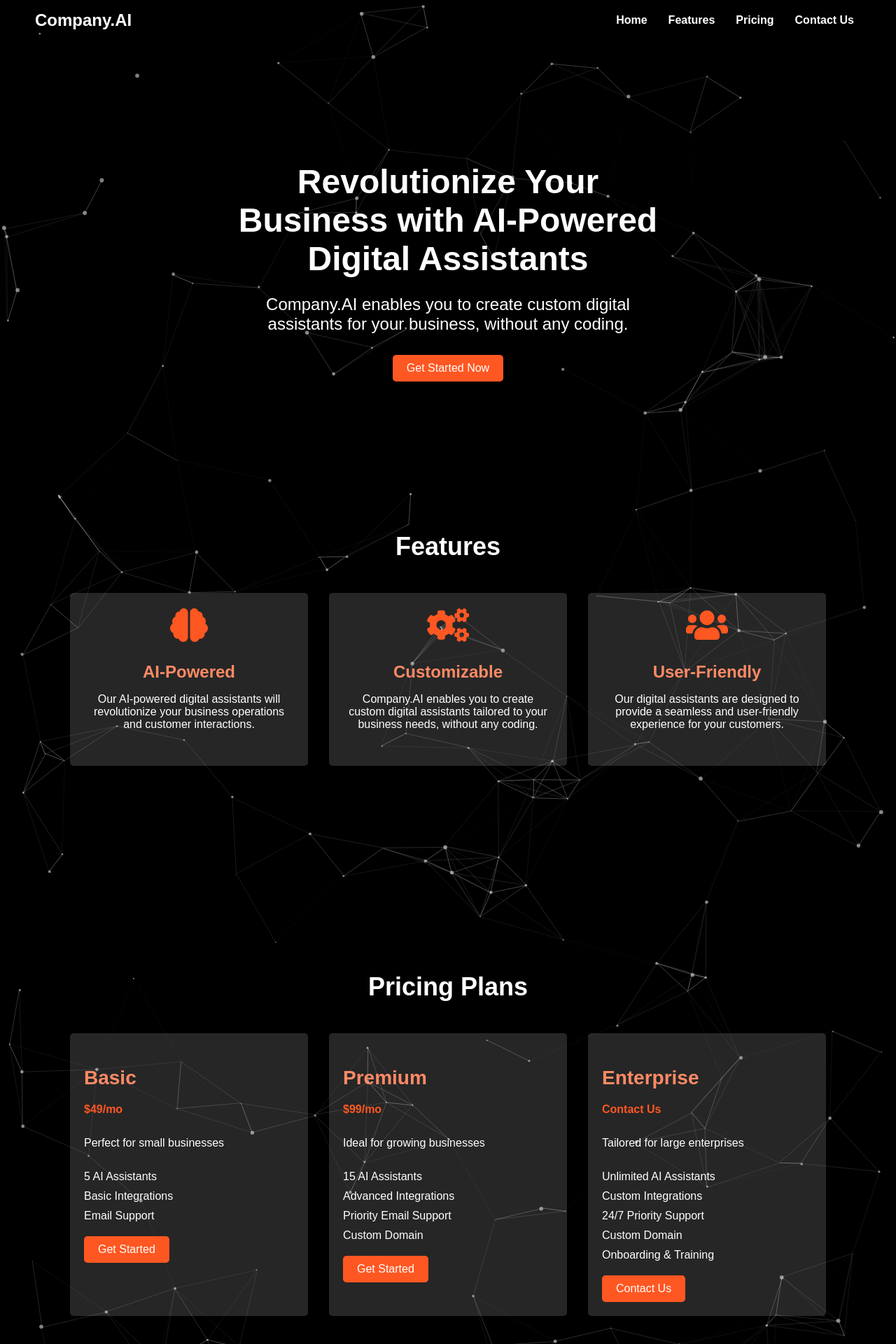
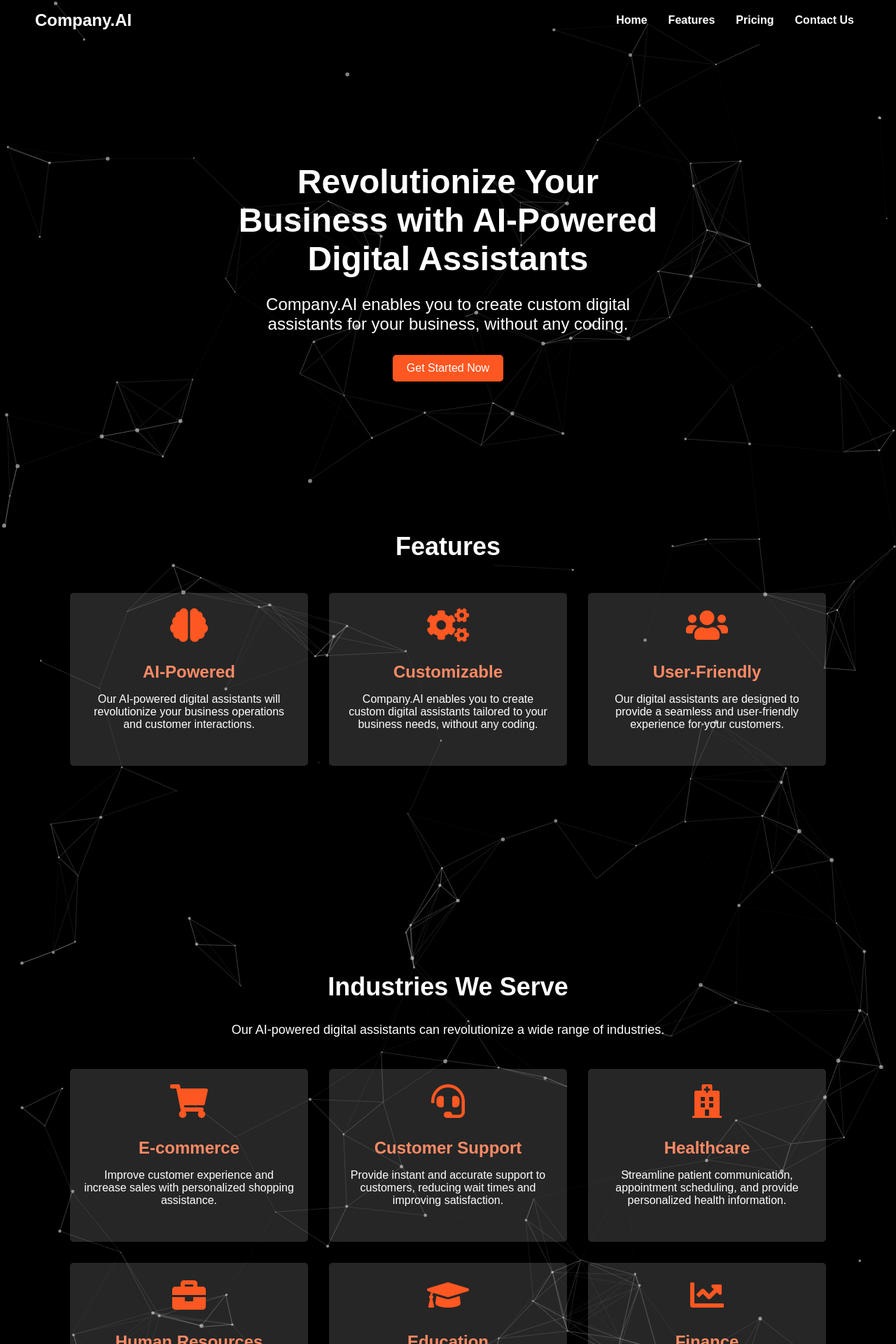
Before and after one commit to j0sephsasson/fine-tune-LLMs, a Flask app: page / in a window 1280 px wide. Shown: the top 1920 px of the page at 70% size. Run offline with Flask 2, Linux system fonts and the light colour scheme.

Commit message:
added new sample section

```diff
--- a/templates/index.html
+++ b/templates/index.html
@@ -67,6 +67,56 @@
             </div>
         </section>
 
+        <section class="section" id="industries">
+            <h2>Industries We Serve</h2>
+            <p>Our AI-powered digital assistants can revolutionize a wide range of industries.</p>
+            <div class="card-container">
+                <div class="card">
+                    <div class="card-icon">
+                        <i class="fas fa-shopping-cart"></i>
+                    </div>
+                    <h3>E-commerce</h3>
+                    <p>Improve customer experience and increase sales with personalized shopping assistance.</p>
+                </div>
+                <div class="card">
+                    <div class="card-icon">
+                        <i class="fas fa-headset"></i>
+                    </div>
+                    <h3>Customer Support</h3>
+                    <p>Provide instant and accurate support to customers, reducing wait times and improving satisfaction.</p>
+                </div>
+                <div class="card">
+                    <div class="card-icon">
+                        <i class="fas fa-hospital"></i>
+                    </div>
+                    <h3>Healthcare</h3>
+                    <p>Streamline patient communication, appointment scheduling, and provide personalized health information.</p>
+                </div>
+                <div class="card">
+                    <div class="card-icon">
+                        <i class="fas fa-briefcase"></i>
+                    </div>
+                    <h3>Human Resources</h3>
+                    <p>Automate employee onboarding, training, and routine HR tasks for improved efficiency.</p>
+                </div>
+                <div class="card">
+                    <div class="card-icon">
+                        <i class="fas fa-graduation-cap"></i>
+                    </div>
+                    <h3>Education</h3>
+                    <p>Enhance student engagement and support with personalized learning assistance.</p>
+                </div>
+                <div class="card">
+                    <div class="card-icon">
+                        <i class="fas fa-chart-line"></i>
+                    </div>
+                    <h3>Finance</h3>
+                    <p>Provide personalized financial advice and automate routine customer inquiries.</p>
+                </div>
+            </div>
+        </section>
+
+
         <section class="section" id="pricing">
             <h2>Pricing Plans</h2>
             <div class="card-container">
```
